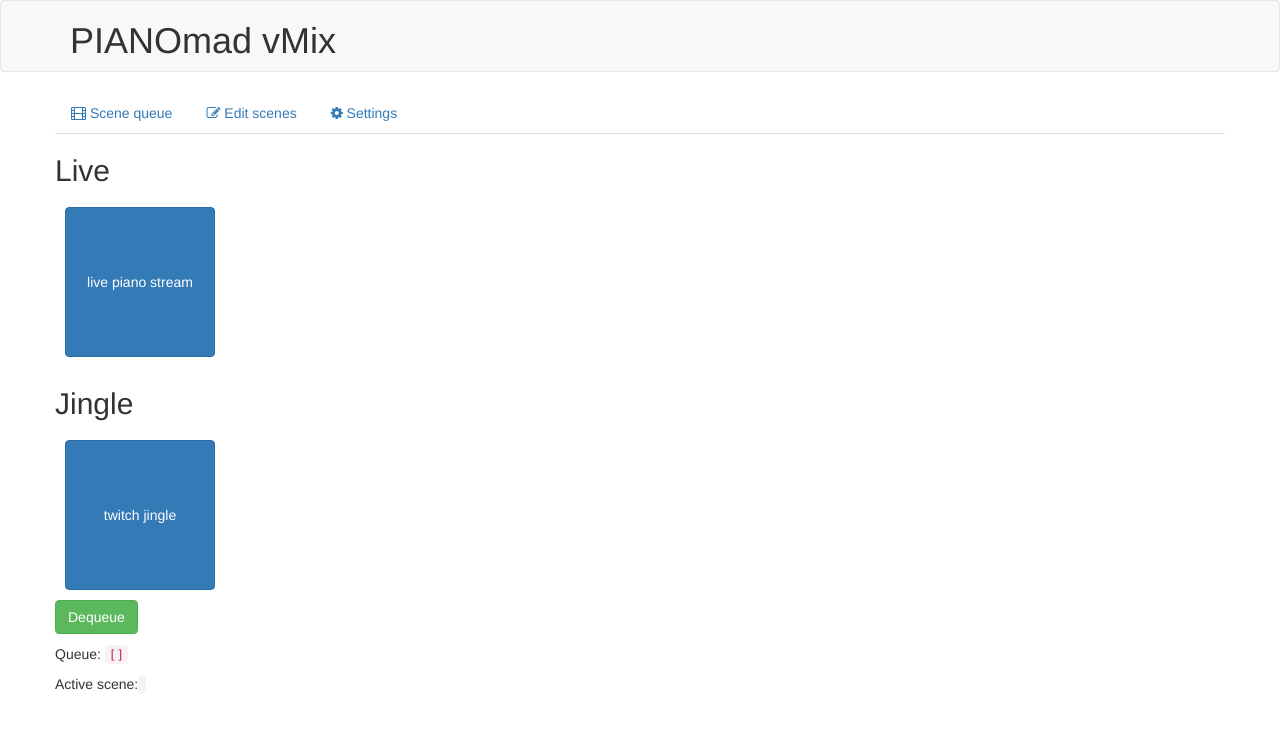
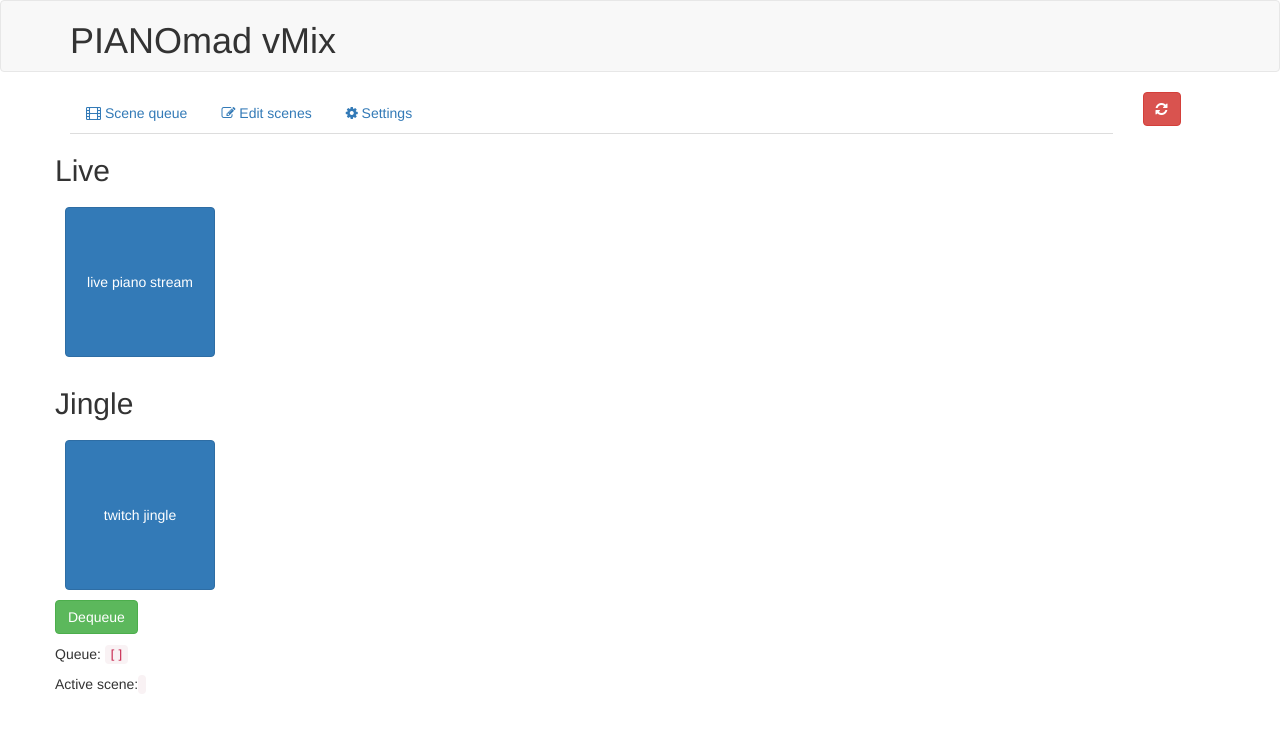
Before and after one commit to bzamecnik/vmix-remote, a website: page frontend-angular/app/index.html in a window 1280 px wide. Drawn offline with nearby package versions, Linux system fonts and the light colour scheme; some packages are replaced by stand-ins of ours.

Commit message:
Create a component to refresh the vMix status and show if the vMix is online.

```diff
--- a/frontend-angular/app/index.html
+++ b/frontend-angular/app/index.html
@@ -24,6 +24,7 @@
   <script src="settings/settings.service.js"></script>
   <script src="vmix/vmix.module.js"></script>
   <script src="vmix/vmix.service.js"></script>
+  <script src="vmix/vmix-refresh.component.js"></script>
 </head>
 
 <body>
@@ -35,7 +36,7 @@
   </nav>
   <div class="container">
     <div class="row">
-
+      <div class="col-sm-11">
         <ul class="nav nav-tabs">
           <li>
             <a href="#!/scene-queue"><i class="fa fa-film"></i> Scene queue</a>
@@ -48,6 +49,10 @@
           </li>
         </ul>
       </div>
+      <div class="col-sm-1">
+        <vmix-refresh></vmix-refresh>
+      </div>
+    </div>
     <div class="row">
       <div ng-view></div>
     </div>
--- /dev/null
+++ b/frontend-angular/app/vmix/vmix-refresh.component.js
@@ -0,0 +1,12 @@
+'use strict';
+
+angular.
+  module('vmix').
+  component('vmixRefresh', {
+    templateUrl: 'vmix/vmix-refresh.template.html',
+    controller: ['vmixService',
+      function VmixRefreshController(vmixService) {
+        this.vmix = vmixService;
+      }
+    ]
+  });
--- /dev/null
+++ b/frontend-angular/app/vmix/vmix-refresh.template.html
@@ -0,0 +1,5 @@
+<button ng-click="$ctrl.vmix.refresh()"
+  class="btn" ng-class="$ctrl.vmix.online ? 'btn-success' : 'btn-danger'"
+  title="Refresh vMix status">
+  <i class="fa" ng-class="$ctrl.vmix.refreshing ? 'fa-spinner fa-spin' : 'fa-refresh'"></i>
+</button>
```
Lines whose indentation alone changed are shown as unchanged.
